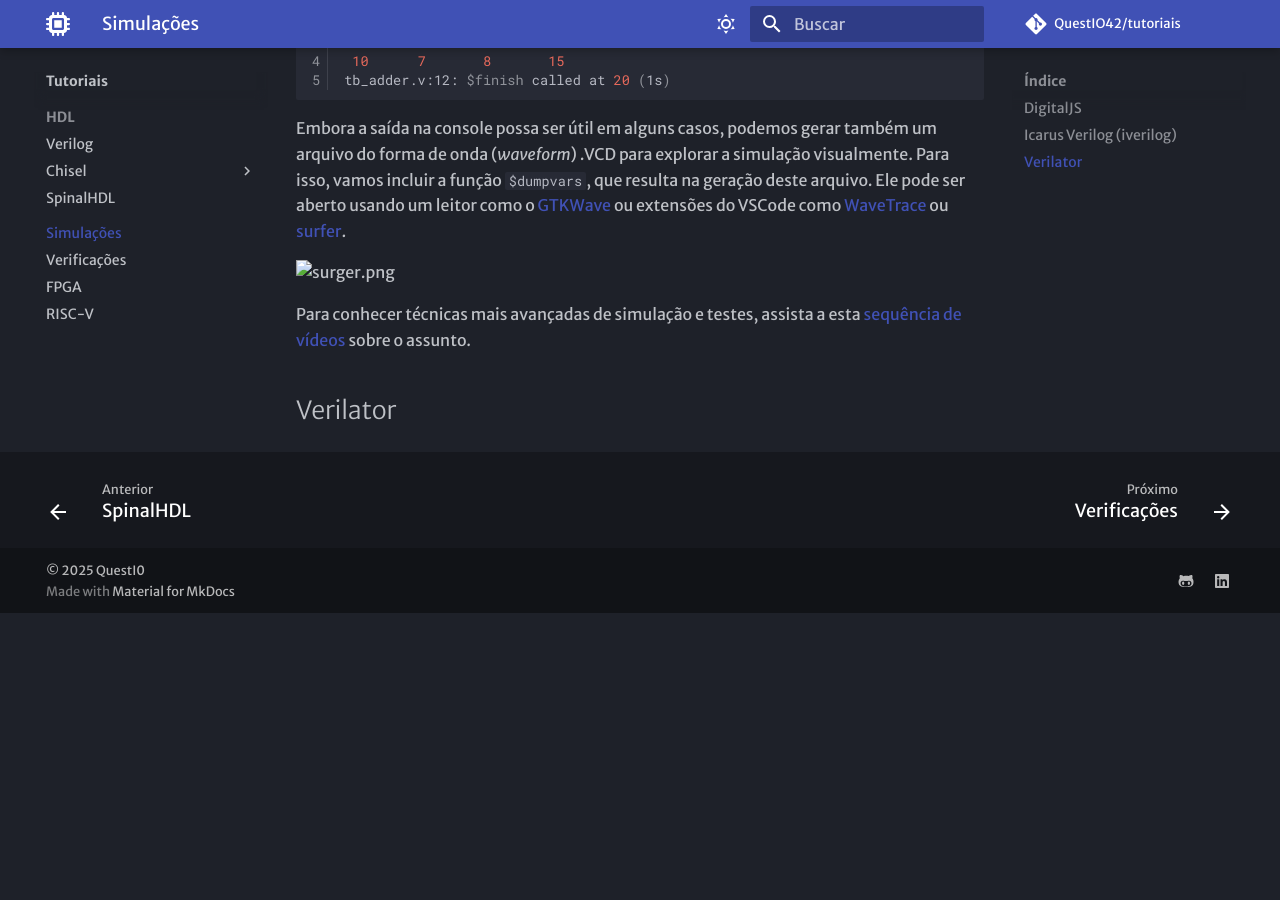
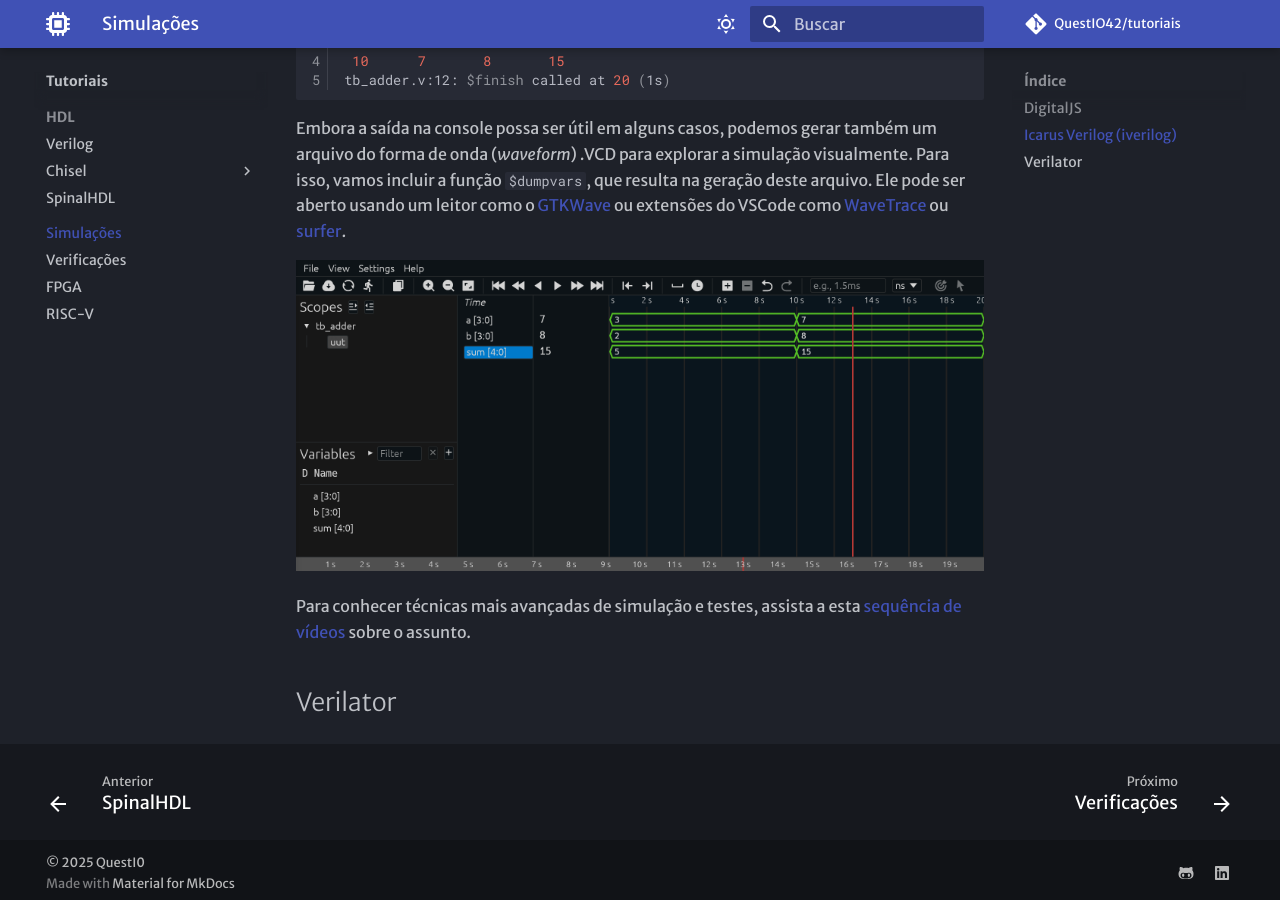
Before and after one commit to QuestIO42/tutoriais, an MkDocs documentation site: the page built from docs/Sim.md, in a window 1280 px wide and 900 px high, scrolled down 2206 px. Built offline with MkDocs 1.6.1 and Material for MkDocs 9.7.7, drawn with Linux system fonts in a browser that asks for light colours; comment, search, counter and statistics services are not loaded; before the commit the page ends 2819 px from its top, so only the background shows below that.

Commit message:
fix: img location

```diff
--- a/docs/Sim.md
+++ b/docs/Sim.md
@@ -83,7 +83,7 @@ tb_adder.v:12: $finish called at 20 (1s)
 
 Embora a saída na console possa ser útil em alguns casos, podemos gerar também um arquivo do forma de onda (_waveform_) .VCD para explorar a simulação visualmente. Para isso, vamos incluir a função `$dumpvars`, que resulta na geração deste arquivo. Ele pode ser aberto usando um leitor como o [GTKWave](https://gtkwave.github.io/gtkwave/) ou extensões do VSCode como [WaveTrace](https://marketplace.visualstudio.com/items?itemName=wavetrace.wavetrace) ou [surfer](https://marketplace.visualstudio.com/items?itemName=surfer-project.surfer).
 
-![surger.png](../img/surfer.png)
+![surfer.png](img/surfer.png)
 
 Para conhecer técnicas mais avançadas de simulação e testes, assista a esta [sequência de vídeos](https://www.youtube.com/playlist?list=PLhaFCmjMNuYZCoXbLDGi4-gqSBaKaEMsV) sobre o assunto.
 
```
Also changed, not shown: docs/img/surfer.png (renamed from img/surfer.png).
